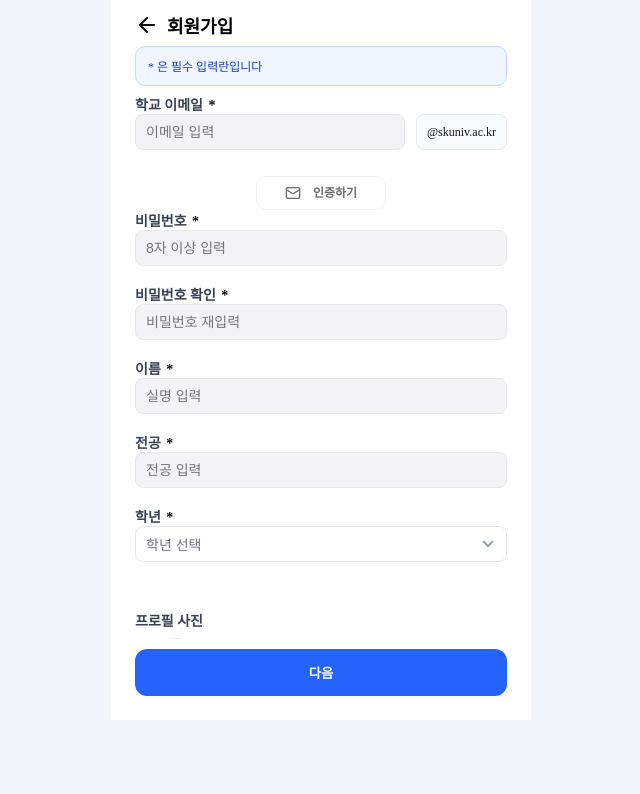
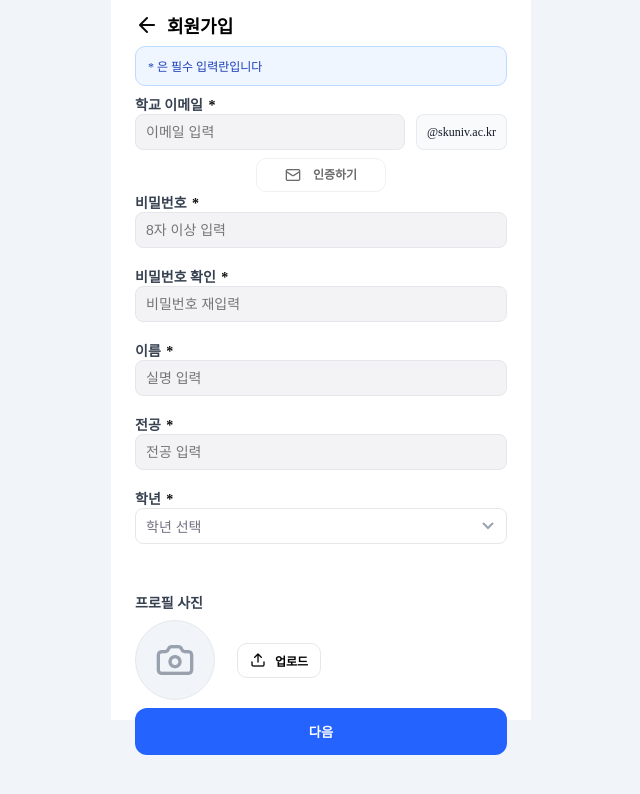
Before and after one commit to LinkUSK/FrontEnd, a React (Vite) app: page /signup in a window 1280 px wide. Shown: the top 794 px of the page, without its empty margins (319-959 px from the left). Built offline with nearby package versions, Linux system fonts and the light colour scheme.

Commit message:
회원가입 창 디자인 수정

```diff
--- a/src/pages/Signup.jsx
+++ b/src/pages/Signup.jsx
@@ -6,6 +6,7 @@ import backIcon from '/images/back-icon.png'
 import upLoadIcon from '/images/upload-icon.png'
 import profileIcon from '/images/profile-default-icon.png'
 import mailIcon from '/images/mail-icon.png'
+import signupIcon from '/images/signup-icon.png'
 
 const API_BASE = "http://localhost:8080";
 const TOKEN_KEY = "access_token";
@@ -221,17 +222,17 @@ export default function Signup() {
       <div className="signup-stage">
         <div className="signup-card">
           <div className="signup-headerRow">
-            <button
+            <img
+              src={backIcon}
+              alt="Back"
               onClick={() => setCompleted(false)}
               className="signup-backBtn"
-            >
-              ←
-            </button>
+            />
             <div className="signup-title">회원가입</div>
           </div>
 
           <div className="signup-completedBody">
-            <div className="signup-completedIcon">✔️</div>
+            <img src={signupIcon} className="signup-completedIcon"/>
             <div className="signup-completedText">
               {(username || "").trim() || "회원"}님의
               <br />
@@ -240,7 +241,7 @@ export default function Signup() {
           </div>
 
           <button
-            className="signup-primaryBtn"
+            className="signup-primaryBtn signup-nextBtn"
             onClick={() => nav("/login")}
           >
             로그인
@@ -310,7 +311,7 @@ export default function Signup() {
               )}
 
               {verified && (
-                <div className="signup-badgeOk">✅ 이메일 인증 완료</div>
+                <div className="signup-badgeOk"> 이메일 인증 완료</div>
               )}
             </div>
 
--- a/src/styles/signUp.css
+++ b/src/styles/signUp.css
@@ -71,10 +71,9 @@
 
 /* 폼 / 스크롤 영역 */
 .signup-form {
-  flex: 1;
   display: flex;
   flex-direction: column;
-  min-height: 0;
+  height: 100%;
 }
 
 .signup-scrollArea {
@@ -116,6 +115,7 @@
 
 .signup-inputRow {
   display: grid;
+  height: 36px;
   grid-template-columns: 1fr auto;
   align-items: stretch;
 }
@@ -142,9 +142,11 @@
 /* 이메일 인증 버튼/정보 영역 */
 .signup-emailActionsRow {
   display: flex;
+  flex-direction: column;
+  align-items: center;
+  justify-content: center;
   gap: 8px;
   margin-top: 8px;
-  align-items: center;
 }
 
 .signup-emailBtn {
@@ -191,6 +193,7 @@
 
 /* 인증 메일 안내 카드 */
 .signup-infoCard {
+  width: 100%;
   flex: 1;
   border: 1px solid #e5e7eb;
   background: #f1f5ff;
@@ -201,6 +204,7 @@
   align-content: center;
   justify-items: center;
   box-sizing: border-box;
+  margin-bottom: 20px;
 }
 
 .signup-infoCardText {
@@ -224,11 +228,7 @@
 .signup-badgeOk {
   flex: 1;
   display: grid;
-  place-items: center;
-  border-radius: 12px;
-  border: 1px solid #a7f3d0;
-  background: #ecfdf5;
-  color: #065f46;
+  color: #00A63E;
   font-size: 12px;
   font-weight: 700;
   box-sizing: border-box;
@@ -308,6 +308,7 @@
   cursor: pointer;
   margin-top: 8px;
   box-sizing: border-box;
+
 }
 
 .signup-primaryBtn:disabled {
@@ -317,7 +318,7 @@
 
 /* 다음 버튼 (하단) */
 .signup-nextBtn {
-  margin-top: 10px;
+  margin-top: auto;
 }
 
 /* 오버레이 / 인증 코드 카드 */
@@ -368,6 +369,8 @@
   display: grid;
   place-items: center;
   padding: 40px 10px 20px;
+  margin-top: auto;
+  margin-bottom: 50px;
 }
 
 .signup-completedIcon {
```
Also changed, not shown: public/images/signup-icon.png (added).
